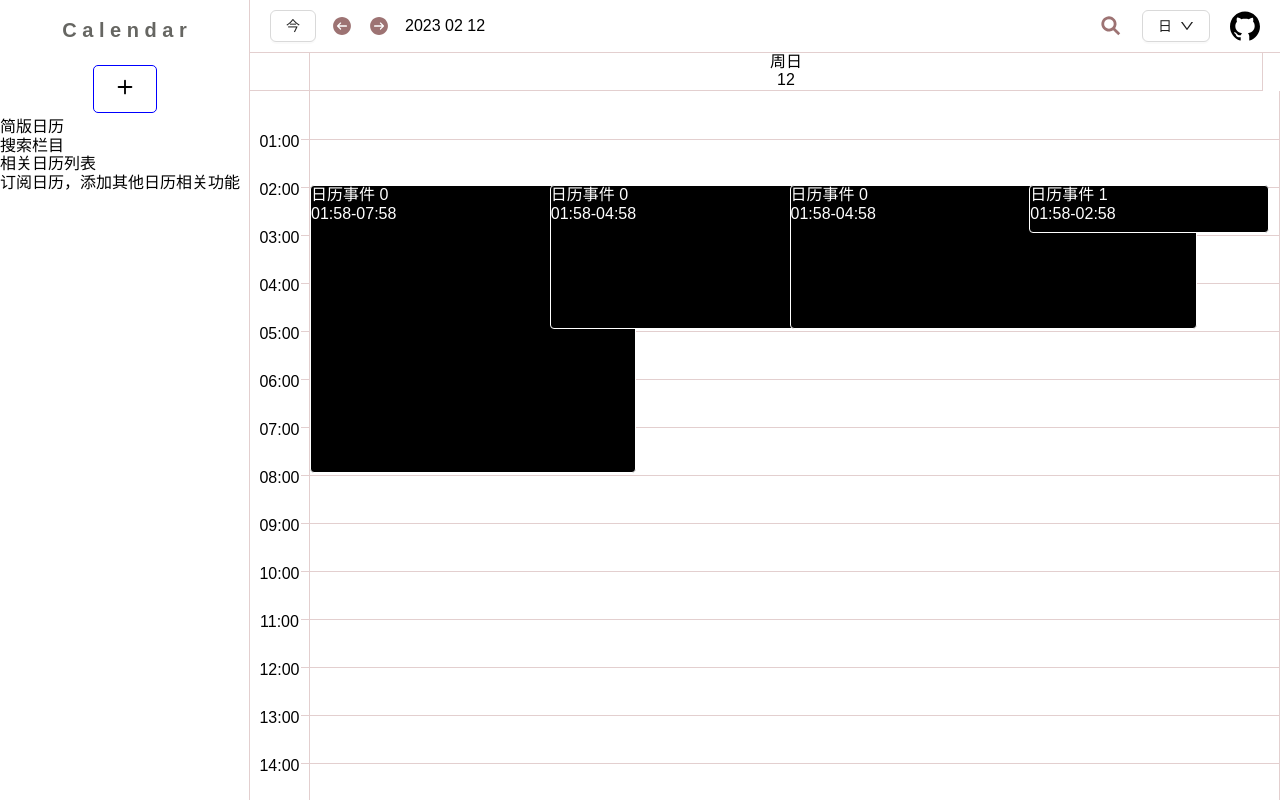
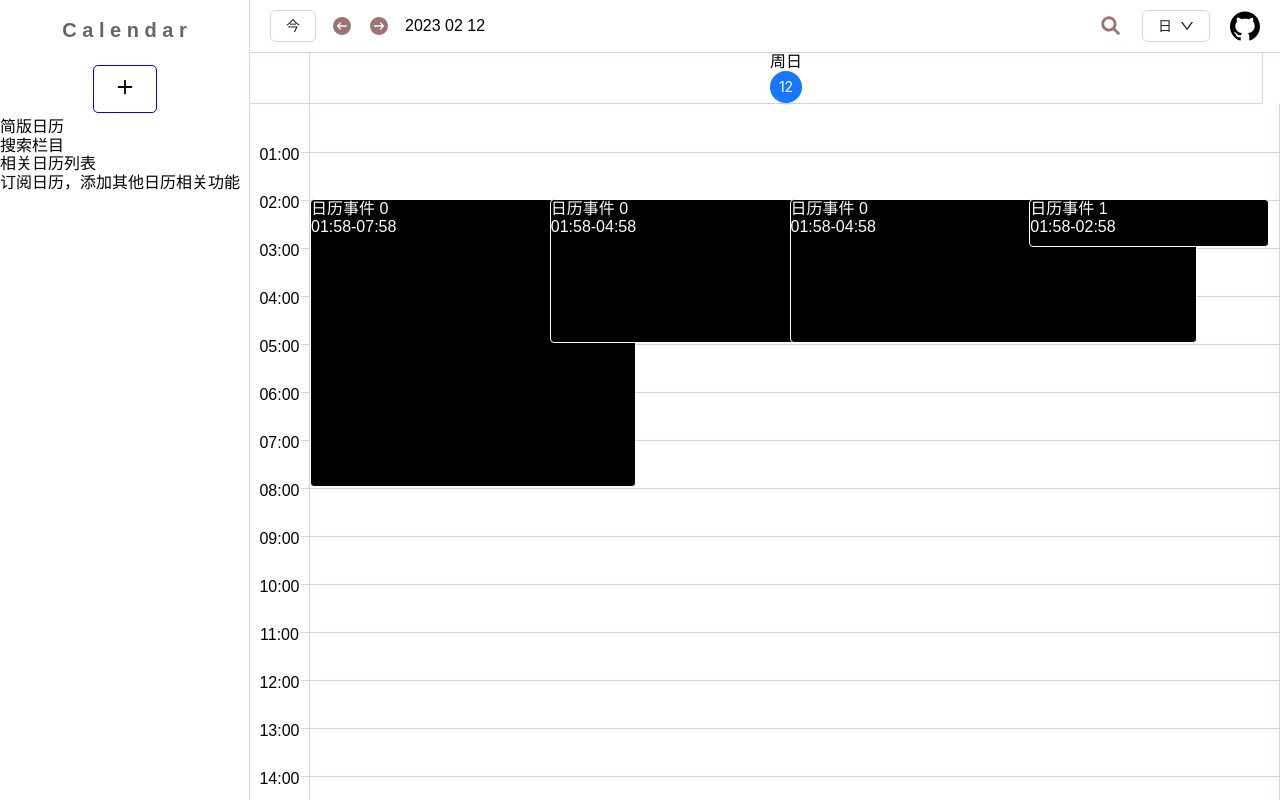
Before and after one commit to linround/Calendar, a React (Vite) app: page / in a window 1280 px wide. Built offline with nearby package versions, Linux system fonts and the light colour scheme.

Commit message:
refactor: 拖住过程，先复制，再更改

```diff
--- a/src/view/LCalendar/components/DayComponent.tsx
+++ b/src/view/LCalendar/components/DayComponent.tsx
@@ -239,6 +239,7 @@ export default React.forwardRef((props: IDayProps, ref) =>  {
             onClickEvent={onClickEvent}
             onMousedownEvent={onMousedownEvent}
             onMouseupEvent={onMouseupEvent}
+            ref={ref}
           />
         )}
         {
@@ -271,18 +272,20 @@ export default React.forwardRef((props: IDayProps, ref) =>  {
     <div className={dayStyle.dayContainer}>
       <div className={dayStyle.dayHeader} style={{ marginRight: 17, }}>
         <div className={dayStyle.dayHeaderIntervals} style={{ width: intervalWidth, }}></div>
-        {
-          days.map((day) => (
+        {days.map((day) => (
           <div className={dayStyle.dayHeaderDay} key={day.date} >
             <div>
               周{WEEK_DAYS_TEXT[day.weekday]}
             </div>
             <div>
-                <div>{day.day}</div>
+              <Button
+                type='primary'
+                shape='circle'>
+                {day.day}
+              </Button>
             </div>
           </div>
-          ))
-        }
+        ))}
       </div>
       <div className={dayStyle.dayBody}>
         <div
--- a/src/view/LCalendar/components/day.module.less
+++ b/src/view/LCalendar/components/day.module.less
@@ -90,6 +90,16 @@
       text-align: center;
       border-bottom: 1px solid @borderColor;
       border-right: 1px solid  @borderColor;
+      &Label{
+        display: flex;
+        justify-content: center;
+        align-items: center;
+        height: 30px;
+        width: 30px;
+        cursor: pointer;
+        background-color: #9f6e6e;
+        color: #ffffff;
+      }
     }
   }
 }
```
Lines whose indentation alone changed are shown as unchanged.
